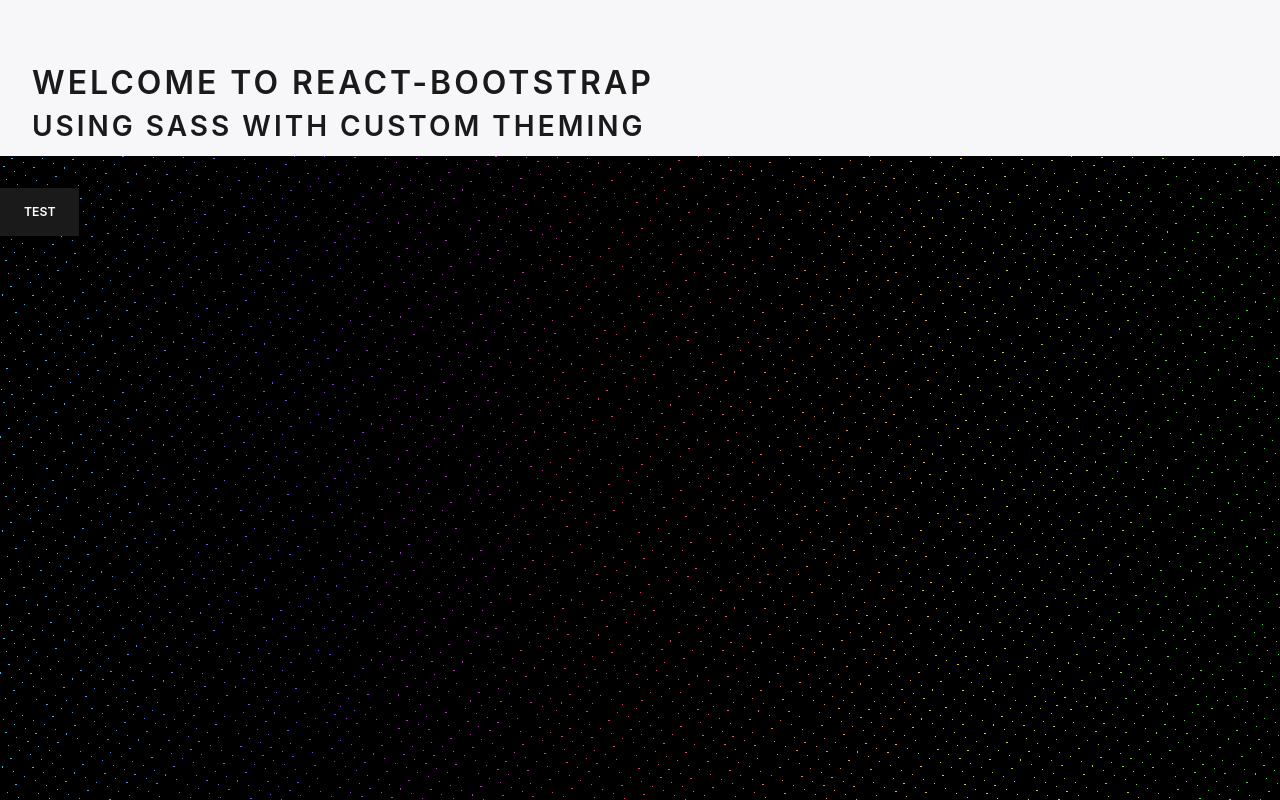
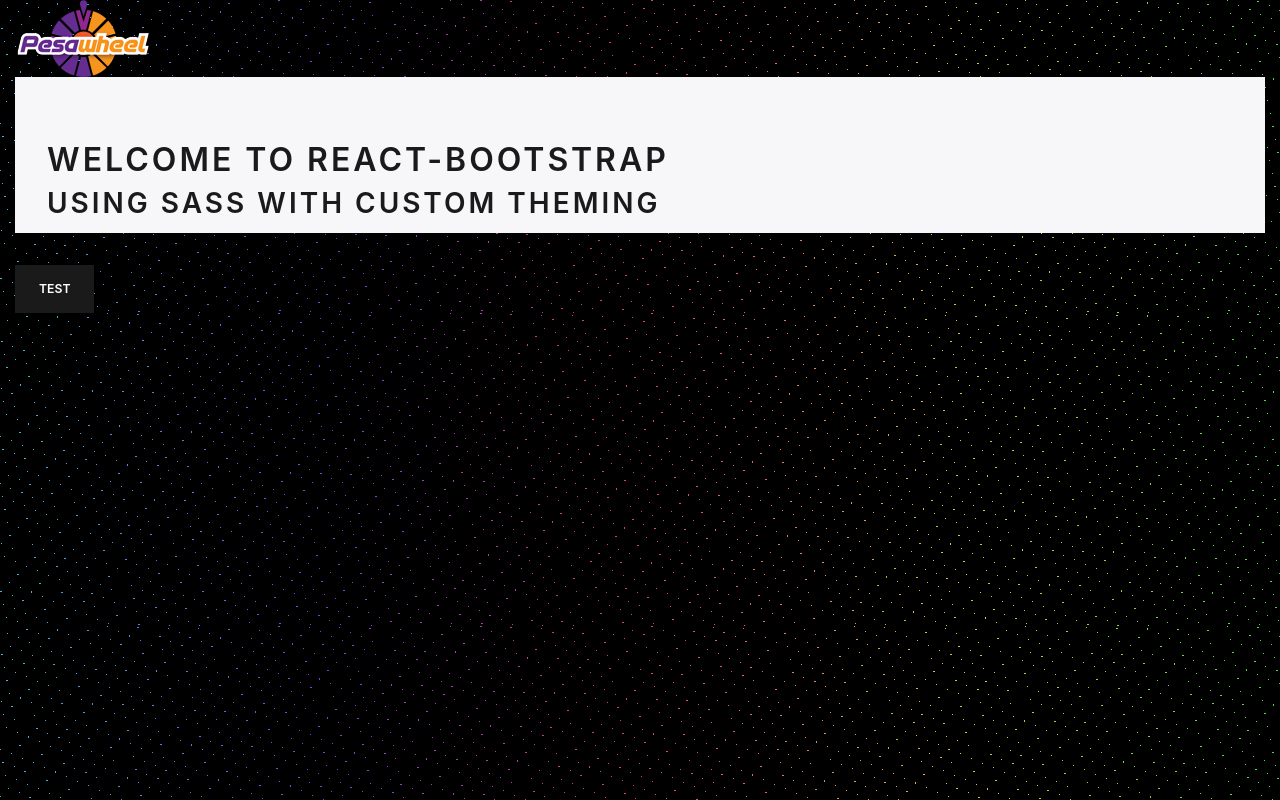
Before and after one commit to sagarsys/react-spin-and-win-game, a Next.js app: page / in a window 1280 px wide. Built offline with nearby package versions, Linux system fonts and the light colour scheme.

Commit message:
- use layout component

```diff
--- a/pages/index.js
+++ b/pages/index.js
@@ -1,10 +1,11 @@
 import Head from 'next/head'
 import Jumbotron from 'react-bootstrap/Jumbotron'
 import Button from 'react-bootstrap/Button'
+import Layout from '../components/Layout'
 
 export default function Home() {
     return (
-        <div>
+        <Layout>
             <Head>
                 <title>Spin and Win game</title>
                 <link rel="icon" href="/favicon.ico" />
@@ -16,6 +17,6 @@
             </Jumbotron>
 
             <Button>test</Button>
-        </div>
+        </Layout>
     )
 }
```
